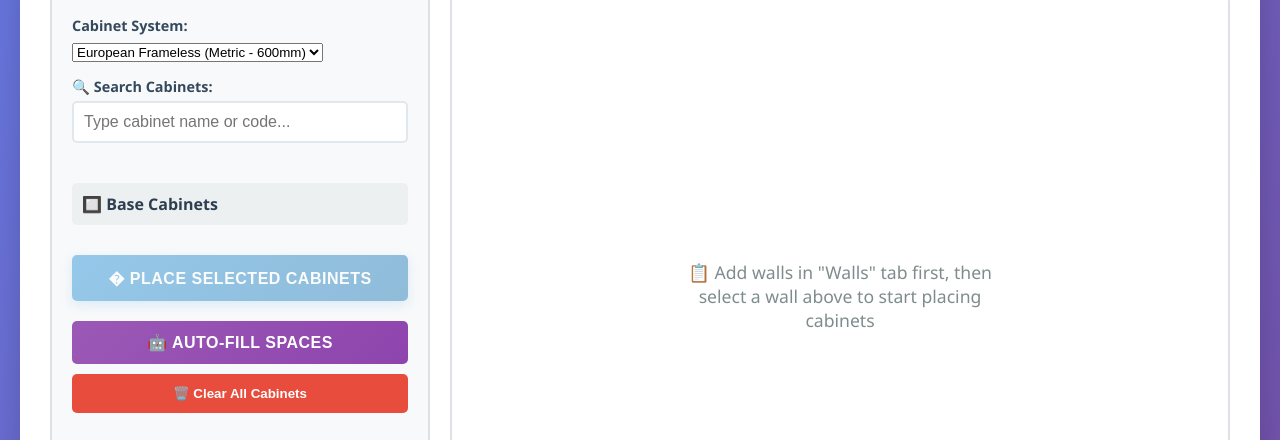
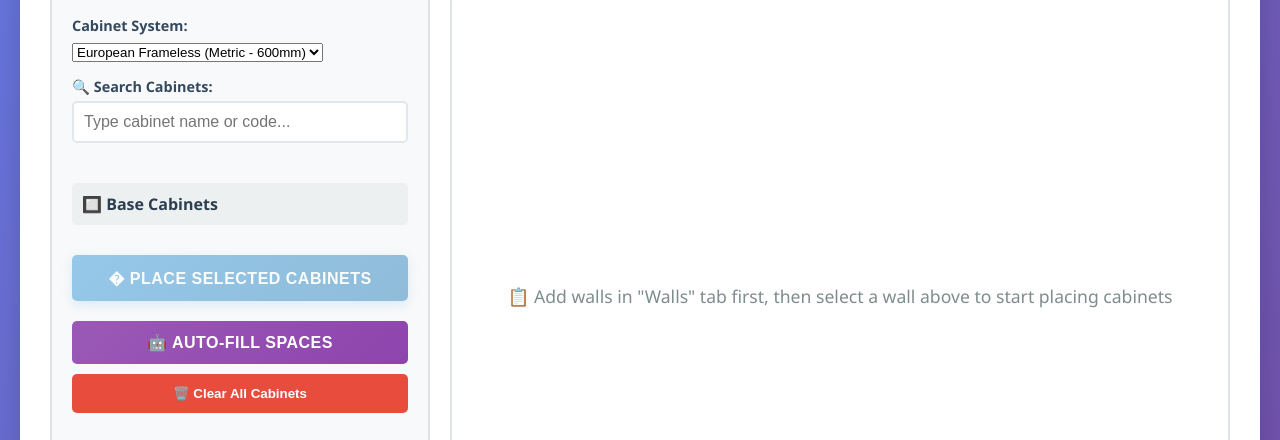
Before and after one commit to LuxusEle/wall, a plain HTML site: page kitchen-cabinet-calculator/src/main/resources/static/index.html in a window 1280 px wide. Both pictures are taken after a click on the button "🎯 Place Cabinets". Shown: the part 339-779 px from the top of the page. Drawn offline with Linux system fonts and the light colour scheme.

Commit message:
Fix canvas overlay and wall display - Better CSS for overlay positioning - Use class toggle for show/hide - Fixed z-index for proper layering

```diff
--- a/kitchen-cabinet-calculator/src/main/resources/static/css/styles.css
+++ b/kitchen-cabinet-calculator/src/main/resources/static/css/styles.css
@@ -725,15 +725,24 @@ header h1 {
 
 .canvas-overlay {
     position: absolute;
-    top: 50%;
-    left: 50%;
-    transform: translate(-50%, -50%);
+    top: 0;
+    left: 0;
+    width: 100%;
+    height: 100%;
+    display: flex;
+    align-items: center;
+    justify-content: center;
     text-align: center;
     color: #7f8c8d;
     font-size: 1.1em;
     padding: 30px;
-    background: rgba(255, 255, 255, 0.9);
+    background: rgba(255, 255, 255, 0.95);
     border-radius: 8px;
+    z-index: 10;
+}
+
+.canvas-overlay.hidden {
+    display: none;
 }
 
 .placement-instructions {
--- a/kitchen-cabinet-calculator/src/main/resources/static/js/app.js
+++ b/kitchen-cabinet-calculator/src/main/resources/static/js/app.js
@@ -1386,12 +1386,16 @@ class KitchenCalculator {
         if (!this.placementCtx || this.selectedWallForPlacement === null) {
             // Show message
             const overlay = document.getElementById('canvas-message');
-            if (overlay) overlay.style.display = 'flex';
+            if (overlay) {
+                overlay.classList.remove('hidden');
+            }
             return;
         }
 
         const overlay = document.getElementById('canvas-message');
-        if (overlay) overlay.style.display = 'none';
+        if (overlay) {
+            overlay.classList.add('hidden');
+        }
 
         const wall = this.walls[this.selectedWallForPlacement];
         const ctx = this.placementCtx;
```
